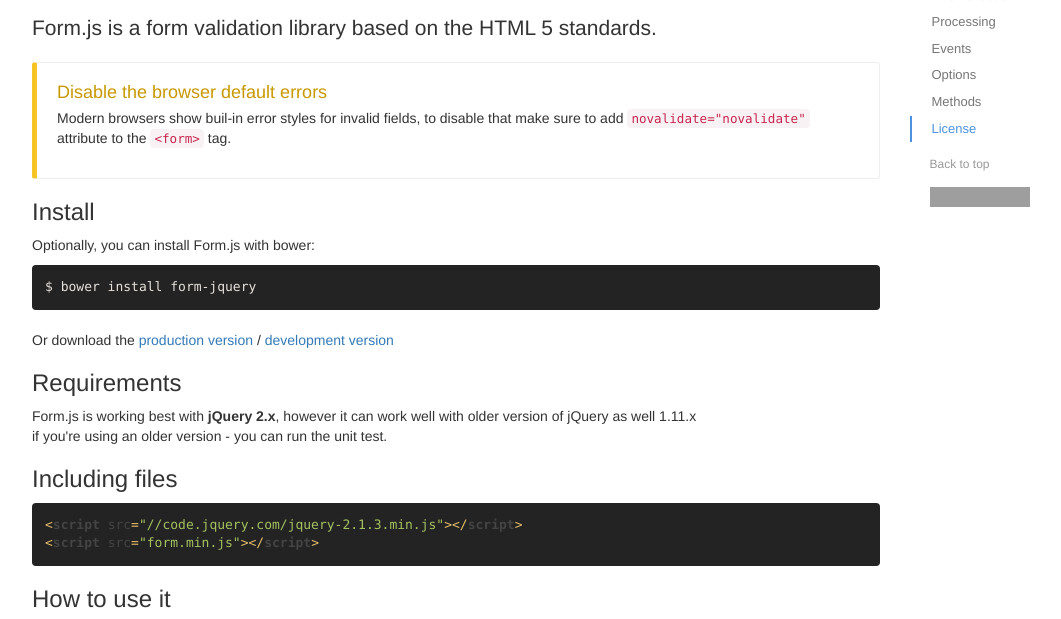
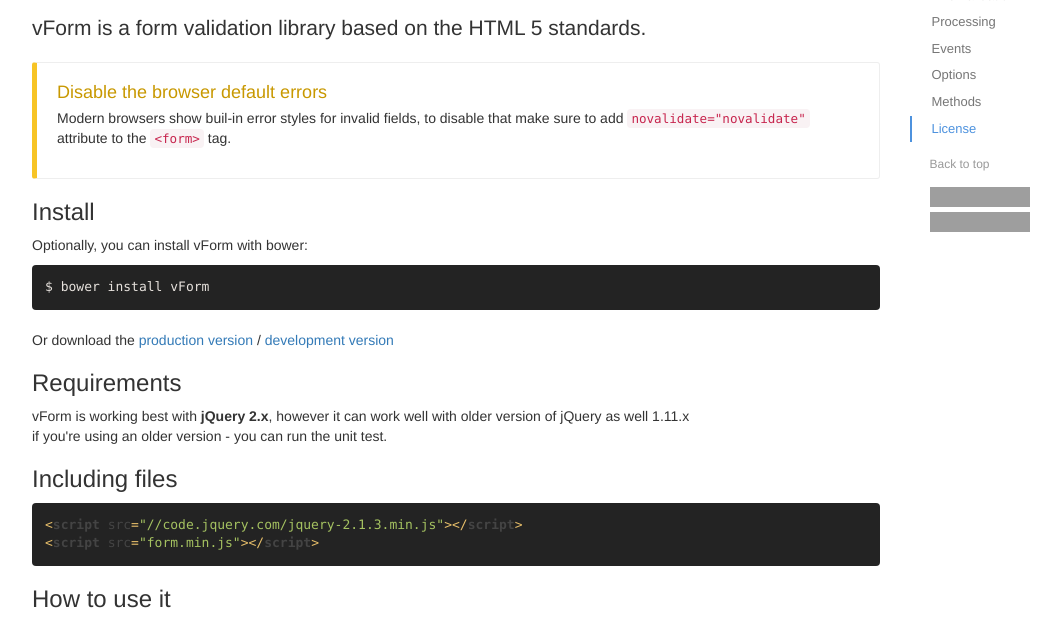
Before and after one commit to shapiromichael/vForm, a website: page docs/index.html in a window 1280 px wide. Shown: the part 167-786 px from the top of the page, without its empty margins (38-1099 px from the left). Drawn offline with nearby package versions, Linux system fonts and the light colour scheme; grey boxes are pictures that could not be loaded.

Commit message:
Updated name to vForm

```diff
--- a/Gruntfile.js
+++ b/Gruntfile.js
@@ -9,7 +9,7 @@
 	grunt.initConfig({
 		// Metadata.
 		pkg: grunt.file.readJSON('package.json'),
-		banner: '/*!\n* Form - v<%= pkg.version %>\n' +
+		banner: '/*!\n* vForm - v<%= pkg.version %>\n' +
 			'<%= pkg.homepage ? "* " + pkg.homepage + "\\n" : "" %>' +
 			'* Copyright (c) <%= grunt.template.today("yyyy") %> <%= pkg.author.name %>\n' +
 			'* Licensed MIT\n*/\n',
--- a/bower.json
+++ b/bower.json
@@ -1,7 +1,7 @@
 {
-	"name": "form-jquery",
-	"version": "2.0.5",
-	"main": "dist/form.min.js",
+	"name": "vForm",
+	"version": "2.0.6",
+	"main": "dist/vform.min.js",
 	"ignore": [
 		".jshintrc",
 		"docs/*",
--- a/docs/index.html
+++ b/docs/index.html
@@ -2,7 +2,7 @@
 <html lang="en">
 <head>
 	<meta charset="UTF-8">
-	<title>Form.js</title>
+	<title>vForm</title>
 
 	<link rel="icon" href="icon.ico" type="image/x-icon">
 	<link rel="shortcut icon" href="icon.ico" type="image/x-icon">
@@ -34,7 +34,7 @@
 			<div class="col-md-9" role="main">
 
 				<h1 id="overview" class="page-header">Overview</h1>
-				<p class="lead">Form.js is a form validation library based on the HTML 5 standards.</p>
+				<p class="lead">vForm is a form validation library based on the HTML 5 standards.</p>
 
 				<div class="callout callout-warning">
 					<h4>Disable the browser default errors</h4>
@@ -42,12 +42,12 @@
 				</div>
 
 				<h3 id="overview-install">Install</h3>
-				<p>Optionally, you can install Form.js with bower:</p>
-				<pre><code class="bash">$ bower install form-jquery</code></pre>
-				<p><br />Or download the <a href="https://raw.githubusercontent.com/shapiromichael/Form-JS/master/dist/form.min.js" onclick="ga('send', 'event', 'download', 'source link', 'production version');">production version</a> / <a href="https://raw.githubusercontent.com/shapiromichael/Form-JS/master/dist/form.js" onclick="ga('send', 'event', 'download', 'source link', 'development version');">development version</a></p>
+				<p>Optionally, you can install vForm with bower:</p>
+				<pre><code class="bash">$ bower install vForm</code></pre>
+				<p><br />Or download the <a href="https://raw.githubusercontent.com/sinapsa/vForm/master/dist/form.min.js" onclick="ga('send', 'event', 'download', 'source link', 'production version');">production version</a> / <a href="https://raw.githubusercontent.com/sinapsa/vForm/master/dist/form.js" onclick="ga('send', 'event', 'download', 'source link', 'development version');">development version</a></p>
 
 				<h3 id="overview-requirements">Requirements</h3>
-				<p>Form.js is working best with <strong>jQuery 2.x</strong>, however it can work well with older version of jQuery as well 1.11.x<br />if you're using an older version - you can run the unit test.</p>
+				<p>vForm is working best with <strong>jQuery 2.x</strong>, however it can work well with older version of jQuery as well 1.11.x<br />if you're using an older version - you can run the unit test.</p>
 
 				<h3 id="overview-including-files">Including files</h3>
 				<pre><code class="html">&lt;script src="//code.jquery.com/jquery-2.1.3.min.js"&gt;&lt;/script&gt;
@@ -59,7 +59,7 @@
 });</code></pre>
 
 				<h3 id="overview-compatibility">Compatibility</h3>
-				<p>Form.js is fully functional on all modern browsers, as well as some old ones such as Internet Explorer 8+. It is also designed to work on touch devices such as mobile phones or tablets.</p>
+				<p>vForm is fully functional on all modern browsers, as well as some old ones such as Internet Explorer 8+. It is also designed to work on touch devices such as mobile phones or tablets.</p>
 
 				<h1 id="validations" class="page-header">Validation Types</h1>
 
@@ -927,6 +927,10 @@
 							<td><code>filter</code> <span class="label label-success">String</span> avalible options are: <span class="text-string">"all"</span>, <span class="text-string">"valid"</span> &amp; <span class="text-string">"invalid"</span>.</td>
 						</tr>
 						<tr>
+							<th>Return</th>
+							<td><span class="label label-info">Array</span> of <span class="label label-danger">jQuery Object</span> of the fields.</td>
+						</tr>
+						<tr>
 							<th>Example</th>
 							<td><pre><code class="javascript">myForm.get('invalid');</code></pre></td>
 						</tr>
@@ -1014,7 +1018,7 @@
 				<h3 id="utilities-test">Test</h3> -->
 
 				<h1 id="license" class="page-header">License <small>MIT</small></h1>
-				<p>Copyright (c) 2015 Michael Shapiro &amp; Sinapsa - R&amp;D Center</p>
+				<p>Copyright (c) 2015 Sinapsa - R&amp;D Center</p>
 				<p>Permission is hereby granted, free of charge, to any person obtaining a copy of this software and associated documentation files (the 'Software'), to deal in the Software without restriction, including without limitation the rights to use, copy, modify, merge, publish, distribute, sublicense, and/or sell copies of the Software, and to permit persons to whom the Software is furnished to do so, subject to the following conditions:</p>
 				<p>The above copyright notice and this permission notice shall be included in all copies or substantial portions of the Software.</p>
 				<p>THE SOFTWARE IS PROVIDED 'AS IS', WITHOUT WARRANTY OF ANY KIND, EXPRESS OR IMPLIED, INCLUDING BUT NOT LIMITED TO THE WARRANTIES OF MERCHANTABILITY, FITNESS FOR A PARTICULAR PURPOSE AND NONINFRINGEMENT. IN NO EVENT SHALL THE AUTHORS OR COPYRIGHT HOLDERS BE LIABLE FOR ANY CLAIM, DAMAGES OR OTHER LIABILITY, WHETHER IN AN ACTION OF CONTRACT, TORT OR OTHERWISE, ARISING FROM, OUT OF OR IN CONNECTION WITH THE SOFTWARE OR THE USE OR OTHER DEALINGS IN THE SOFTWARE.</p>
@@ -1120,7 +1124,8 @@
 					<a class="back-to-top" href="#top">
 						Back to top
 					</a>
-					<iframe class="github-btn" src="http://ghbtns.com/github-btn.html?user=shapiromichael&amp;repo=Form-JS&amp;type=watch&amp;count=true" width="100" height="20" title="Star on GitHub" style="border: none; margin: 10px 0 0 20px;"></iframe>
+					<iframe class="github-btn" src="http://ghbtns.com/github-btn.html?user=sinapsa&amp;repo=vForm&amp;type=watch&amp;count=true" width="100" height="20" title="Star on GitHub" style="border: none; margin: 10px 0 0 20px; float: left; clear: left;"></iframe>
+					<iframe class="github-btn" src="http://ghbtns.com/github-btn.html?user=sinapsa&amp;repo=vForm&amp;type=fork&amp;count=true" width="100" height="20" title="Star on GitHub" style="border: none; margin: 5px 0 0 20px; float: left; clear: left;"></iframe>
 
 				</nav>
 			</div>
@@ -1139,7 +1144,7 @@
 <script src="//maxcdn.bootstrapcdn.com/bootstrap/3.3.2/js/bootstrap.min.js"></script>
 <script src="//cdnjs.cloudflare.com/ajax/libs/highlight.js/8.4/highlight.min.js"></script>
 
-<script src="../src/form.js"></script>
+<script src="../src/vform.js"></script>
 
 <script src="script.js"></script>
 
--- a/docs/script.js
+++ b/docs/script.js
@@ -60,84 +60,84 @@
 		}
 
 		// Example 1 - Required Fields
-		var example1 = $('#example-1').form( options, function(){
+		var example1 = $('#example-1').vForm( options, function(){
 			example1.validate();
 			ga('send', 'event', 'Examples', 'Required Fields', example1.status());
 			return false;
 		});
 
 		// Example 2 - Required Group
-		var example2 = $('#example-2').form( options, function(){
+		var example2 = $('#example-2').vForm( options, function(){
 			example2.validate();
 			ga('send', 'event', 'Examples', 'Required Group', example2.status());
 			return false;
 		});
 
 		// Example 3 - String
-		var example3 = $('#example-3').form( options, function(){
+		var example3 = $('#example-3').vForm( options, function(){
 			example3.validate();
 			ga('send', 'event', 'Examples', 'String', example3.status());
 			return false;
 		});
 
 		// Example 4 - Numeric
-		var example4 = $('#example-4').form( options, function(){
+		var example4 = $('#example-4').vForm( options, function(){
 			example4.validate();
 			ga('send', 'event', 'Examples', 'Numeric', example4.status());
 			return false;
 		});
 
 		// Example 5 - Email
-		var example5 = $('#example-5').form( options, function(){
+		var example5 = $('#example-5').vForm( options, function(){
 			example5.validate();
 			ga('send', 'event', 'Examples', 'Email', example5.status());
 			return false;
 		});
 
 		// Example 6 - URL
-		var example6 = $('#example-6').form( options, function(){
+		var example6 = $('#example-6').vForm( options, function(){
 			example6.validate();
 			ga('send', 'event', 'Examples', 'URL', example6.status());
 			return false;
 		});
 
 		// Example 7 - Patterns
-		var example7 = $('#example-7').form( options,function(){
+		var example7 = $('#example-7').vForm( options,function(){
 			example7.validate();
 			ga('send', 'event', 'Examples', 'Patterns', example7.status());
 			return false;
 		});
 
 		// Example 8 - Password
-		var example8 = $('#example-8').form( options, function(){
+		var example8 = $('#example-8').vForm( options, function(){
 			example8.validate();
 			ga('send', 'event', 'Examples', 'Password', example8.status());
 			return false;
 		});
 
 		// Example 9 - Checkboxes
-		var example9 = $('#example-9').form( options, function(){
+		var example9 = $('#example-9').vForm( options, function(){
 			example9.validate();
 			ga('send', 'event', 'Examples', 'Checkboxes', example9.status());
 			return false;
 		});
 
 		// Example 10 - Radio Buttons
-		var example10 = $('#example-10').form( options, function(){
+		var example10 = $('#example-10').vForm( options, function(){
 			example10.validate();
 			ga('send', 'event', 'Examples', 'Radio Buttons', example10.status());
 			return false;
 		});
 
 		// Example 11 - Ignored
-		var example11 = $('#example-11').form( options, function(){
+		var example11 = $('#example-11').vForm( options, function(){
 			example11.validate();
 			ga('send', 'event', 'Examples', 'Ignored', example11.status());
 			return false;
 		});
 
 		// Example 12 - Error Messages
-		var example12 = $('#example-12').form( $.extend({}, options, {
+		var example12 = $('#example-12').vForm( $.extend({}, options, {
 			onErrorMessage: function( $field, message ){
 				if( $field.is('[type=checkbox]') ){
 					$field.parents('.checkbox').append('<span class="text-danger form-control-feedback-inline"> - ' + message + '</span>');
@@ -154,7 +154,7 @@
 		});
 
 		// Example 13 - Summarized Errors
-		var example13 = $('#example-13').form( $.extend({}, options, {
+		var example13 = $('#example-13').vForm( $.extend({}, options, {
 			feedback: {
 				enabled: false
 			},
@@ -201,7 +201,7 @@
 		});
 
 		// Example 14 - Live Validation
-		var example14 = $('#example-14').form( $.extend({}, options, {
+		var example14 = $('#example-14').vForm( $.extend({}, options, {
 			live: 'keyup'
 		}), function(){
 			example14.validate();
@@ -210,7 +210,7 @@
 		});
 
 		// Example 15 - Clear Method
-		var example15 = $('#example-15').form( options, function(){
+		var example15 = $('#example-15').vForm( options, function(){
 			example15.validate();
 			ga('send', 'event', 'Examples', 'Clear Method', example15.status());
 			return false;
--- a/src/form.js
+++ b/src/vform.js
@@ -1,6 +1,6 @@
 'use stict';
 
-var form = function( options ){
+var vForm = function( options ){
 
 	var $ = jQuery,
 		self = this,
@@ -502,7 +502,7 @@
 (function($) {
 
 	// Collection method.
-	$.fn.form = function( options, submit ){
+	$.fn.vForm = function( options, submit ){
 
 		var result = [];
 
@@ -519,7 +519,7 @@
 				params.fields = $( params.fields, $this );
 			}
 
-			var _form = new form( params );
+			var _form = new vForm( params );
 			result.push( _form );
 
 			// novalidate
```
Also changed, not shown: form.json (+7 -7 lines), package.json (+5 -5 lines), dist/form.min.js (deleted), dist/vform.js, dist/vform.min.js (added), readme.md, test/index.html (deleted), test/vform.html (renamed from test/form.html), 2 other files.
